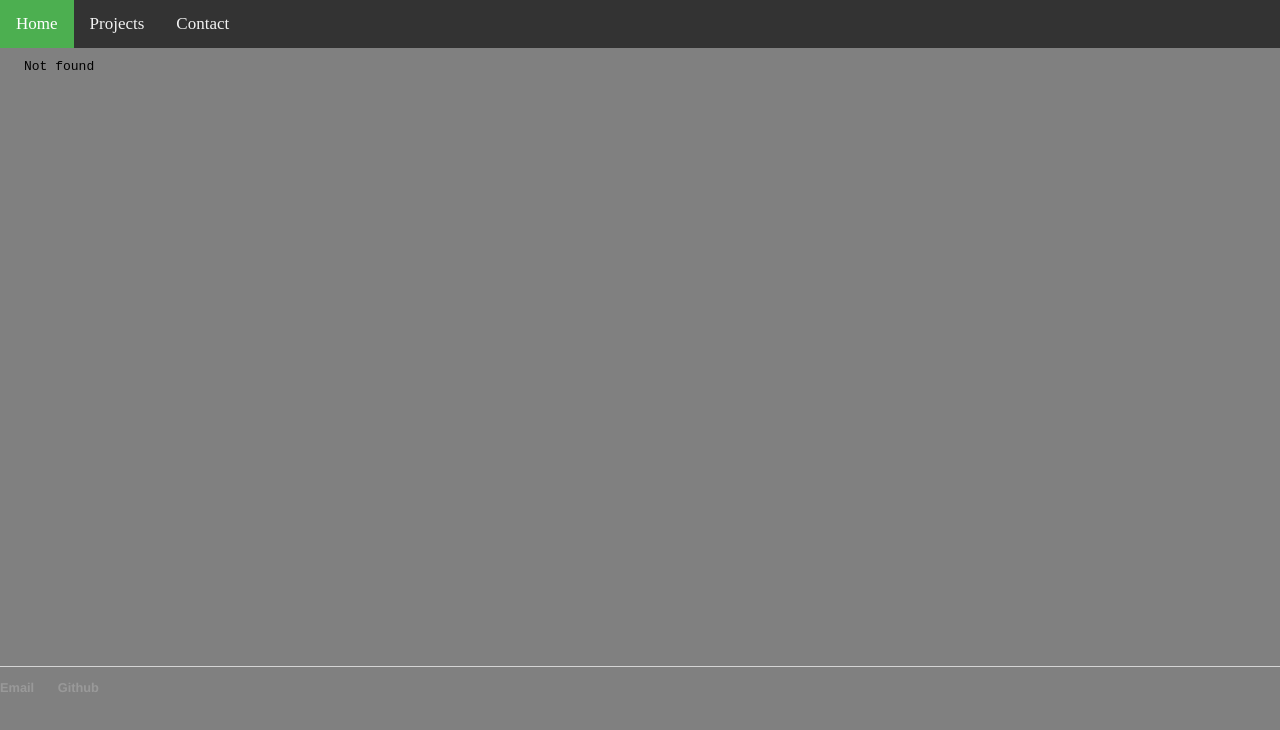
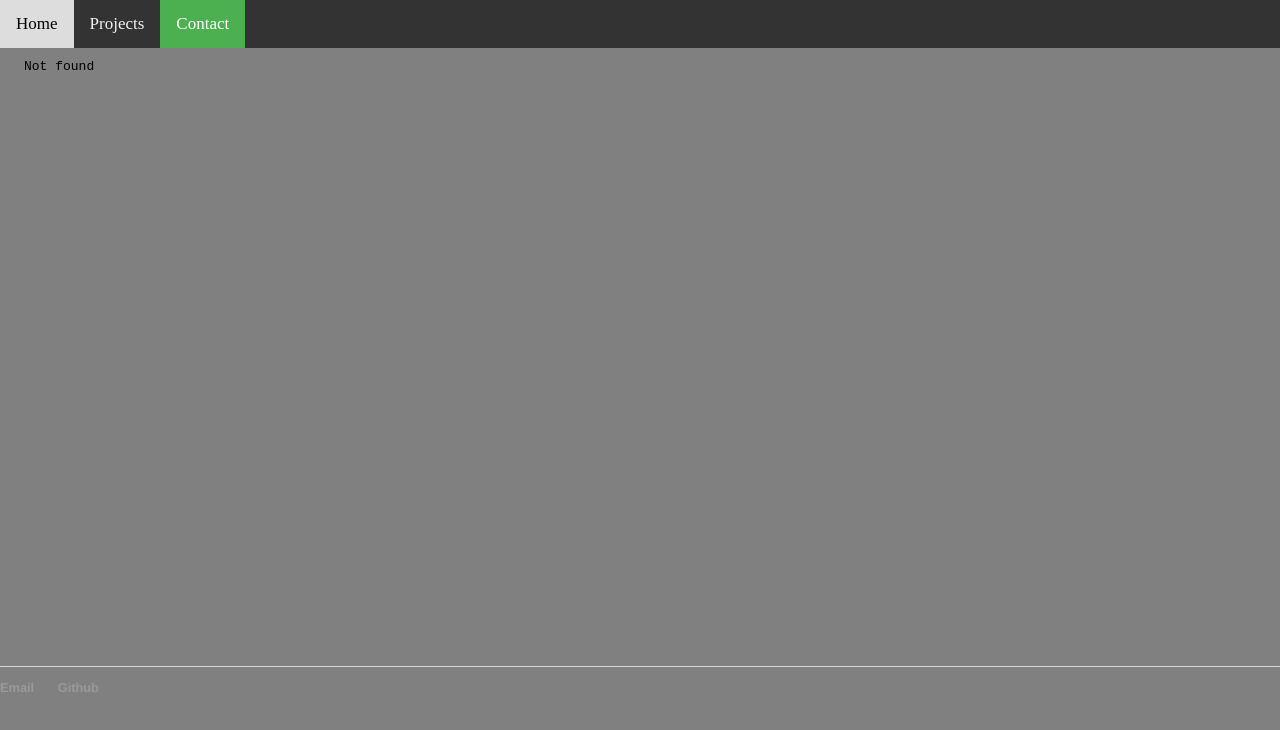
Before and after one commit to BreonDay/BreonDay.github.io, a plain HTML site: page projects.html in a window 1280 px wide. Drawn offline with Linux system fonts and the light colour scheme.

Commit message:
Update projects.html

```diff
--- a/projects.html
+++ b/projects.html
@@ -10,9 +10,9 @@
  <body style="background-color:gray">
   <div class="topbar" id="myTopbar">
     <div class="topnav" id="myTopnav">
-      <a class="active" href="index.html">Home</a>
+      <a  href="index.html">Home</a>
       <a href="projects.html">Projects</a>
-      <a href="contact.html">Contact</a>
+      <a class="active" href="contact.html">Contact</a>
     </div>
   </div>
 
```
